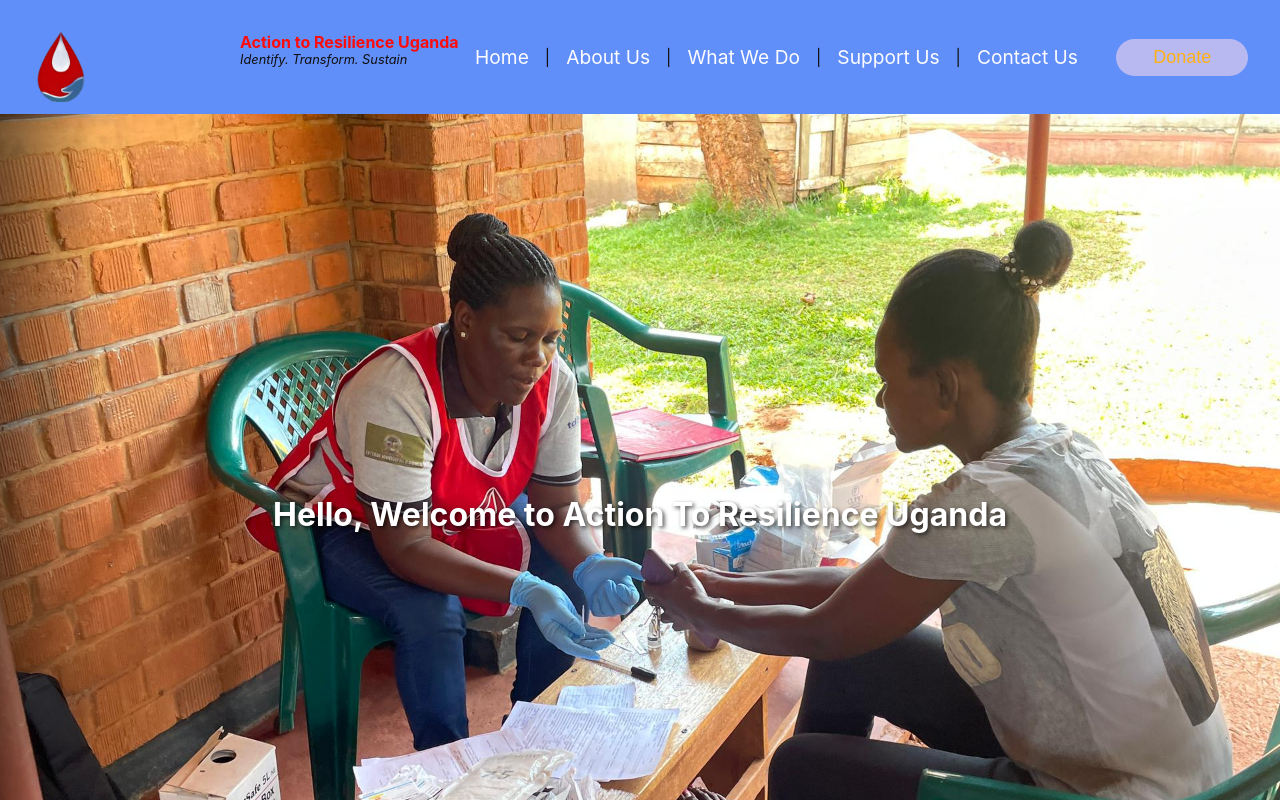
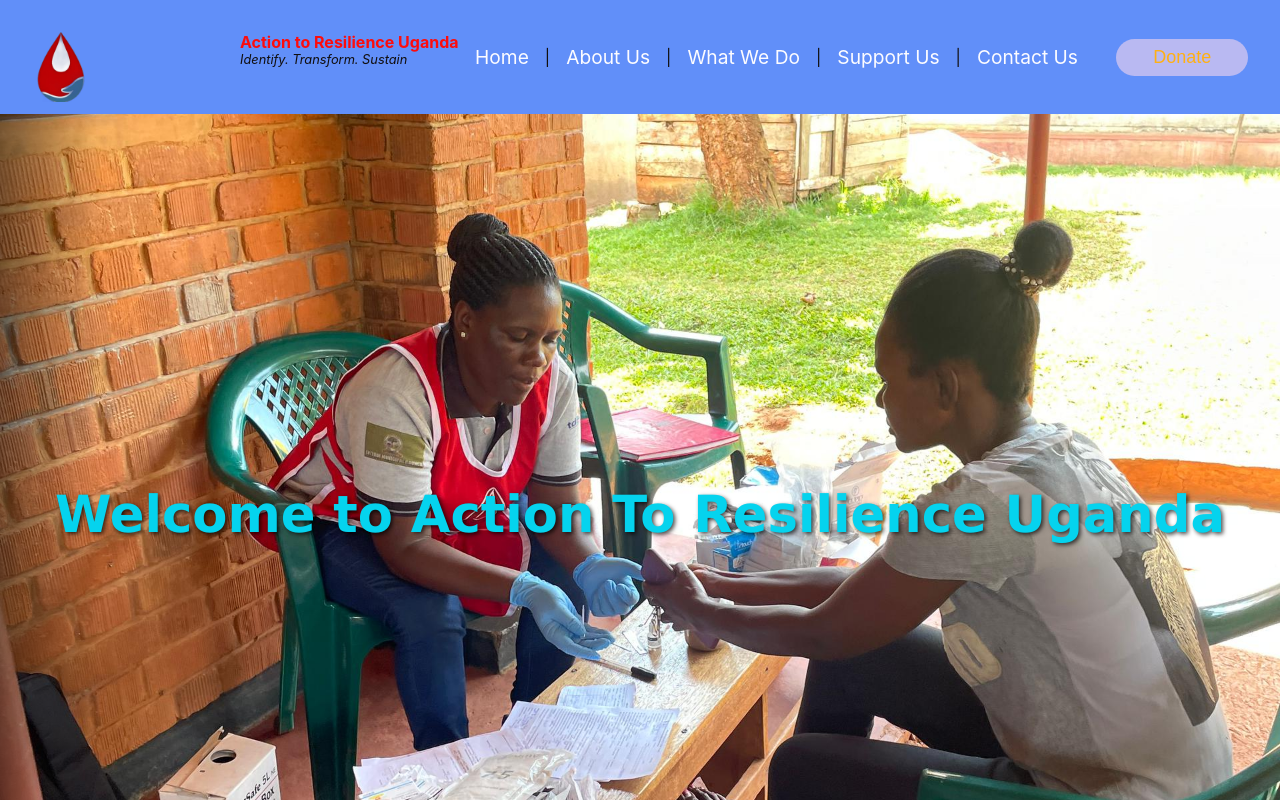
Before and after one commit to cosmah/actiontoresilienceuganda, a React (Create React App) app in the folder actiontoresilienceuganda/: page / in a window 1280 px wide. Shown: the top 800 px of the page. Built offline with nearby package versions, Linux system fonts and the light colour scheme.

Commit message:
font color changed

```diff
--- a/actiontoresilienceuganda/src/components/Hello/Hello.css
+++ b/actiontoresilienceuganda/src/components/Hello/Hello.css
@@ -28,6 +28,10 @@
 
 .slogan {
   opacity: 0;
+  font-family: 'Lucida Sans', 'Lucida Sans Regular', 'Lucida Grande', 'Lucida Sans Unicode', Geneva, Verdana, sans-serif;
+  font-size: 3.2rem;
+  font-weight: bold;
+  color: rgb(5, 211, 238);
   animation: fadeInOut 10s infinite;
 }
 
--- a/actiontoresilienceuganda/src/components/Hello/Hello.jsx
+++ b/actiontoresilienceuganda/src/components/Hello/Hello.jsx
@@ -3,7 +3,7 @@ import "./Hello.css";
 
 const Hello = (props) => {
   const slogans = [
-    "Hello, Welcome to Action To Resilience Uganda",
+    "Welcome to Action To Resilience Uganda",
     "Empowering Communities, Enriching Lives!",
     "Together, We Make a Difference!"
   ];
```
